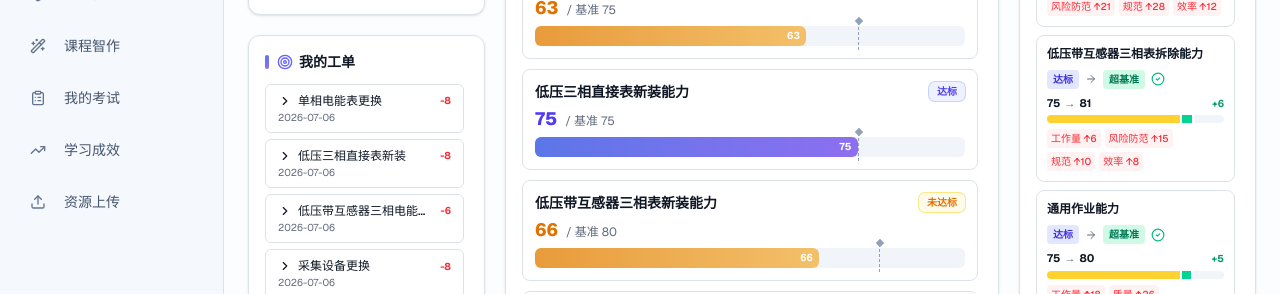
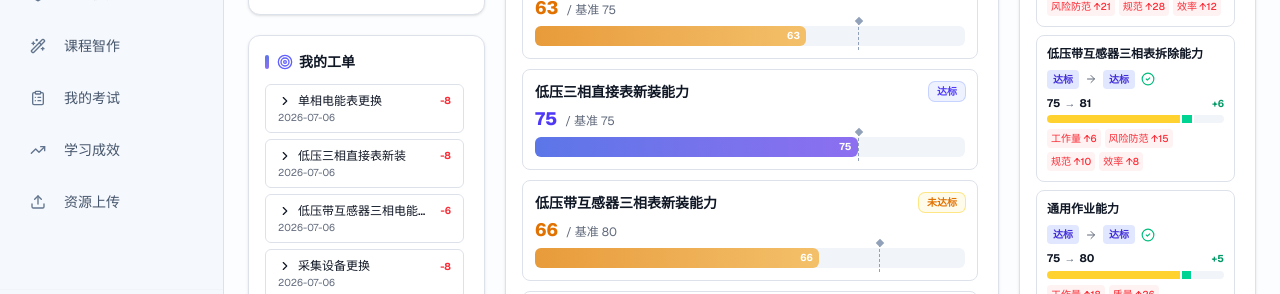
Before and after one commit to chenproton/knowledgeGraph, a Next.js app: page /home in a window 1280 px wide. Both pictures are taken after a click on the link "学习成效". Shown: the part 365-659 px from the top of the page. Built offline with nearby package versions, Linux system fonts and the light colour scheme.

Commit message:
fix: 超基准改为达标

```diff
--- a/components/tab-contents/profile-content.tsx
+++ b/components/tab-contents/profile-content.tsx
@@ -77,7 +77,7 @@ const TIER_TEXT: Record<Tier, string> = {
   below: 'text-amber-600',
 }
 const TIER_BADGE: Record<Tier, { label: string; cls: string }> = {
-  exceed: { label: '超基准', cls: 'bg-emerald-50 text-emerald-600 ring-1 ring-emerald-200' },
+  exceed: { label: '达标', cls: 'bg-emerald-50 text-emerald-600 ring-1 ring-emerald-200' },
   meet: { label: '达标', cls: 'bg-indigo-50 text-indigo-600 ring-1 ring-indigo-200' },
   below: { label: '未达标', cls: 'bg-amber-50 text-amber-600 ring-1 ring-amber-200' },
 }
@@ -458,11 +458,11 @@ export function ProfileContent({ onNavigate }: { onNavigate?: (abilityId: string
         const afterScore = sorted[sorted.length - 1]?.score ?? 0
         const unit = getUnitById(e.abilityId)
         const baseline = unit?.baseline ?? 70
-        const tierOf = (s: number) => (s >= baseline + 5 ? '超基准' : s >= baseline ? '达标' : '未达标')
+        const tierOf = (s: number) => (s >= baseline + 5 ? '达标' : s >= baseline ? '达标' : '未达标')
         const beforeTier = tierOf(beforeScore)
         const afterTier = tierOf(afterScore)
         const delta = afterScore - beforeScore
-        const improved = afterTier !== beforeTier && (afterTier === '达标' || afterTier === '超基准')
+        const improved = (afterTier !== beforeTier && afterTier === '达标')
           ? 'up' : delta > 0 ? 'up' : delta < 0 ? 'down' : 'flat'
         return { abilityId: e.abilityId, abilityName: e.abilityName, beforeScore, afterScore, beforeTier, afterTier, delta, baseline, improved, dimensionDeltas: e.dimensionDeltas }
       })
@@ -653,7 +653,6 @@ export function ProfileContent({ onNavigate }: { onNavigate?: (abilityId: string
                   const tierColor: Record<string, string> = {
                     '未达标': 'bg-amber-100 text-amber-700',
                     '达标': 'bg-indigo-100 text-indigo-700',
-                    '超基准': 'bg-emerald-100 text-emerald-700',
                   }
                   return (
                     <div key={s.abilityId} className="rounded-lg border bg-white p-2.5">
```
